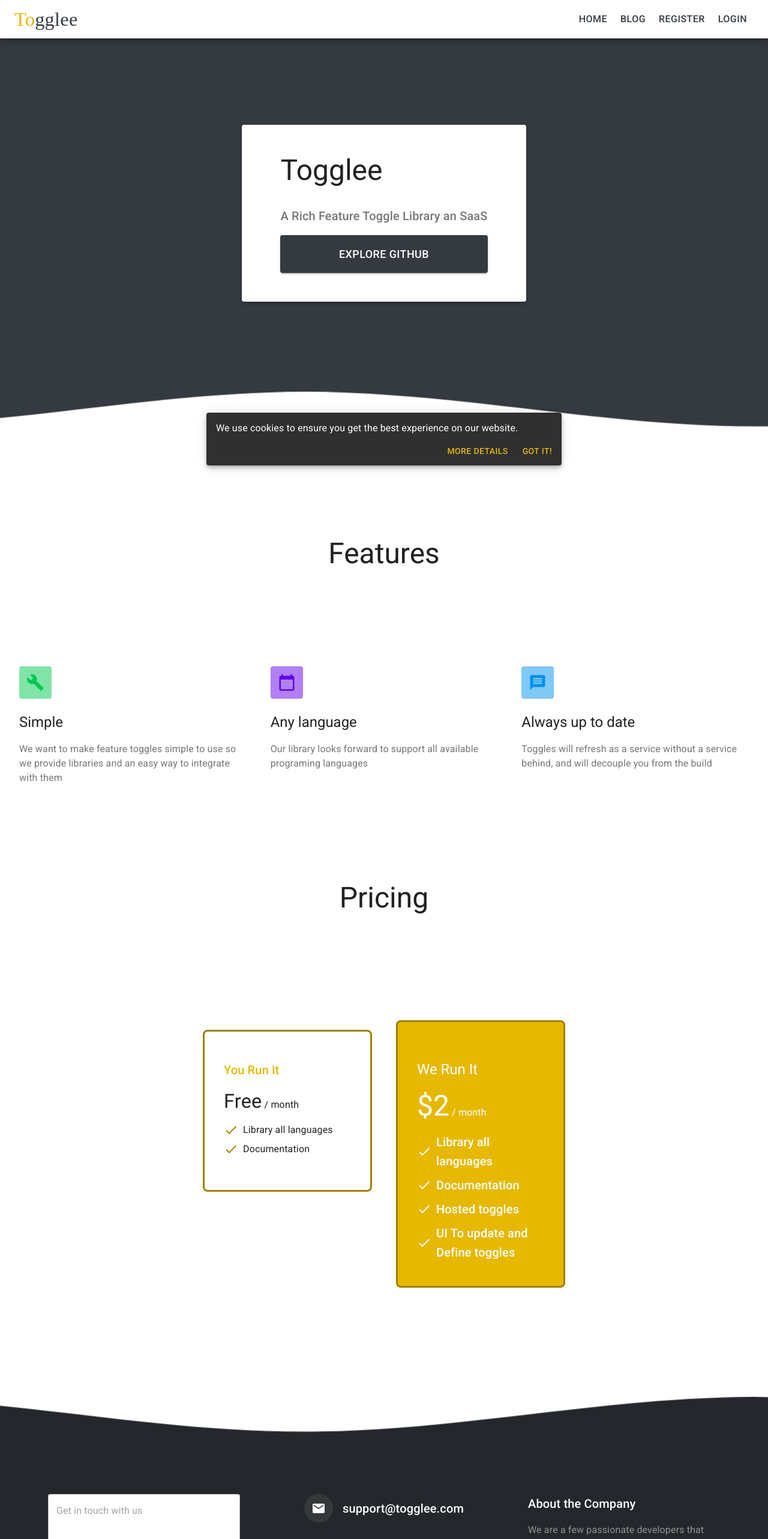
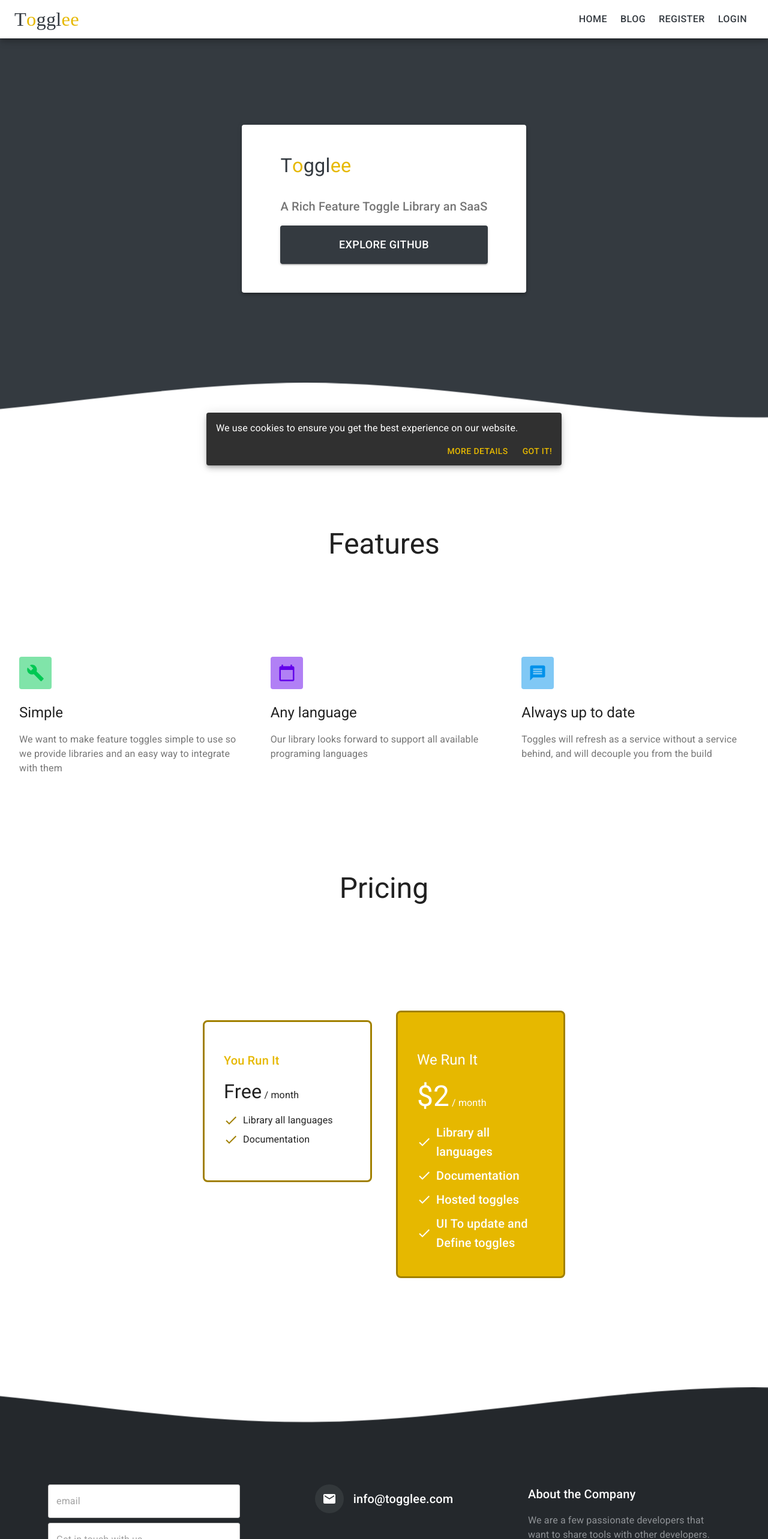
Before and after one commit to alvarolorentedev/togglee-web, a React (Create React App) app: page / in a window 1280 px wide. Shown: the top 2566 px of the page at 60% size. Built offline with nearby package versions, Linux system fonts and the light colour scheme; a web font is replaced by a local one.

Commit message:
NOJIRA | Alvaro | enabled the contact form

```diff
--- a/src/logged_in/components/navigation/NavBar.js
+++ b/src/logged_in/components/navigation/NavBar.js
@@ -232,9 +232,17 @@ function NavBar(props) {
                 variant="h4"
                 className={classes.brandText}
                 display="inline"
+                color="secondary"
+              >
+                T
+              </Typography>
+              <Typography
+                variant="h4"
+                className={classes.brandText}
+                display="inline"
                 color="primary"
               >
-                To
+                o
               </Typography>
               <Typography
                 variant="h4"
@@ -242,7 +250,15 @@ function NavBar(props) {
                 display="inline"
                 color="secondary"
               >
-                gglee
+                ggl
+              </Typography>
+              <Typography
+                variant="h4"
+                className={classes.brandText}
+                display="inline"
+                color="primary"
+              >
+                ee
               </Typography>
             </Hidden>
           </Box>
--- a/src/logged_out/components/footer/Footer.js
+++ b/src/logged_out/components/footer/Footer.js
@@ -11,7 +11,6 @@ import {
   isWidthUp,
   TextField
 } from "@material-ui/core";
-import PhoneIcon from "@material-ui/icons/Phone";
 import MailIcon from "@material-ui/icons/Mail";
 import WaveBorder from "../../../shared/components/WaveBorder";
 import transitions from "@material-ui/core/styles/transitions";
@@ -78,7 +77,7 @@ const styles = theme => ({
 const infos = [
   {
     icon: <MailIcon />,
-    description: "support@togglee.com"
+    description: "info@togglee.com"
   }
 ];
 
@@ -161,10 +160,26 @@ function Footer(props) {
       <div className={classes.footerInner}>
         <Grid container spacing={isWidthUp("md", width) ? 10 : 5}>
           <Grid item xs={12} md={6} lg={4}>
-            <form>
+            <form method="POST" action="https://formspree.io/f/moqpbgba">
               <Box display="flex" flexDirection="column">
                 <Box mb={1}>
                   <TextField
+
+                    name="_replyto"
+                    variant="outlined"
+                    placeholder="email"
+                    inputProps={{ "aria-label": "Get in Touch" }}
+                    InputProps={{
+                      className: classes.whiteBg
+                    }}
+                    rows={4}
+                    fullWidth
+                    required
+                  />
+                </Box>
+                <Box mb={1}>
+                  <TextField
+                    name="message"
                     variant="outlined"
                     multiline
                     placeholder="Get in touch with us"
--- a/src/logged_out/components/home/HeadSection.js
+++ b/src/logged_out/components/home/HeadSection.js
@@ -119,9 +119,36 @@ function HeadSection(props) {
                     >
                       <Box mb={4}>
                         <Typography
-                          variant={isWidthUp("lg", width) ? "h3" : "h4"}
+                          variant="h4"
+                          className={classes.brandText}
+                          display="inline"
+                          color="secondary"
                         >
-                          Togglee
+                          T
+                        </Typography>
+                        <Typography
+                          variant="h4"
+                          className={classes.brandText}
+                          display="inline"
+                          color="primary"
+                        >
+                          o
+                        </Typography>
+                        <Typography
+                          variant="h4"
+                          className={classes.brandText}
+                          display="inline"
+                          color="secondary"
+                        >
+                          ggl
+                        </Typography>
+                        <Typography
+                          variant="h4"
+                          className={classes.brandText}
+                          display="inline"
+                          color="primary"
+                        >
+                          ee
                         </Typography>
                       </Box>
                       <div>
--- a/src/logged_out/components/home/PricingSection.js
+++ b/src/logged_out/components/home/PricingSection.js
@@ -4,7 +4,6 @@ import classNames from "classnames";
 import {
   Grid,
   Typography,
-  isWidthUp,
   withWidth,
   withStyles
 } from "@material-ui/core";
--- a/src/logged_out/components/navigation/NavBar.js
+++ b/src/logged_out/components/navigation/NavBar.js
@@ -85,9 +85,17 @@ function NavBar(props) {
                 variant="h4"
                 className={classes.brandText}
                 display="inline"
+                color="secondary"
+              >
+                T
+              </Typography>
+              <Typography
+                variant="h4"
+                className={classes.brandText}
+                display="inline"
                 color="primary"
               >
-              To
+                o
               </Typography>
               <Typography
                 variant="h4"
@@ -95,7 +103,15 @@ function NavBar(props) {
                 display="inline"
                 color="secondary"
               >
-              gglee
+                ggl
+              </Typography>
+              <Typography
+                variant="h4"
+                className={classes.brandText}
+                display="inline"
+                color="primary"
+              >
+                ee
               </Typography>
           </div>
           <div>
```
Also changed, not shown: 76 other files (tests, documents, lock files or other folders). Lines whose indentation alone changed are shown as unchanged.
